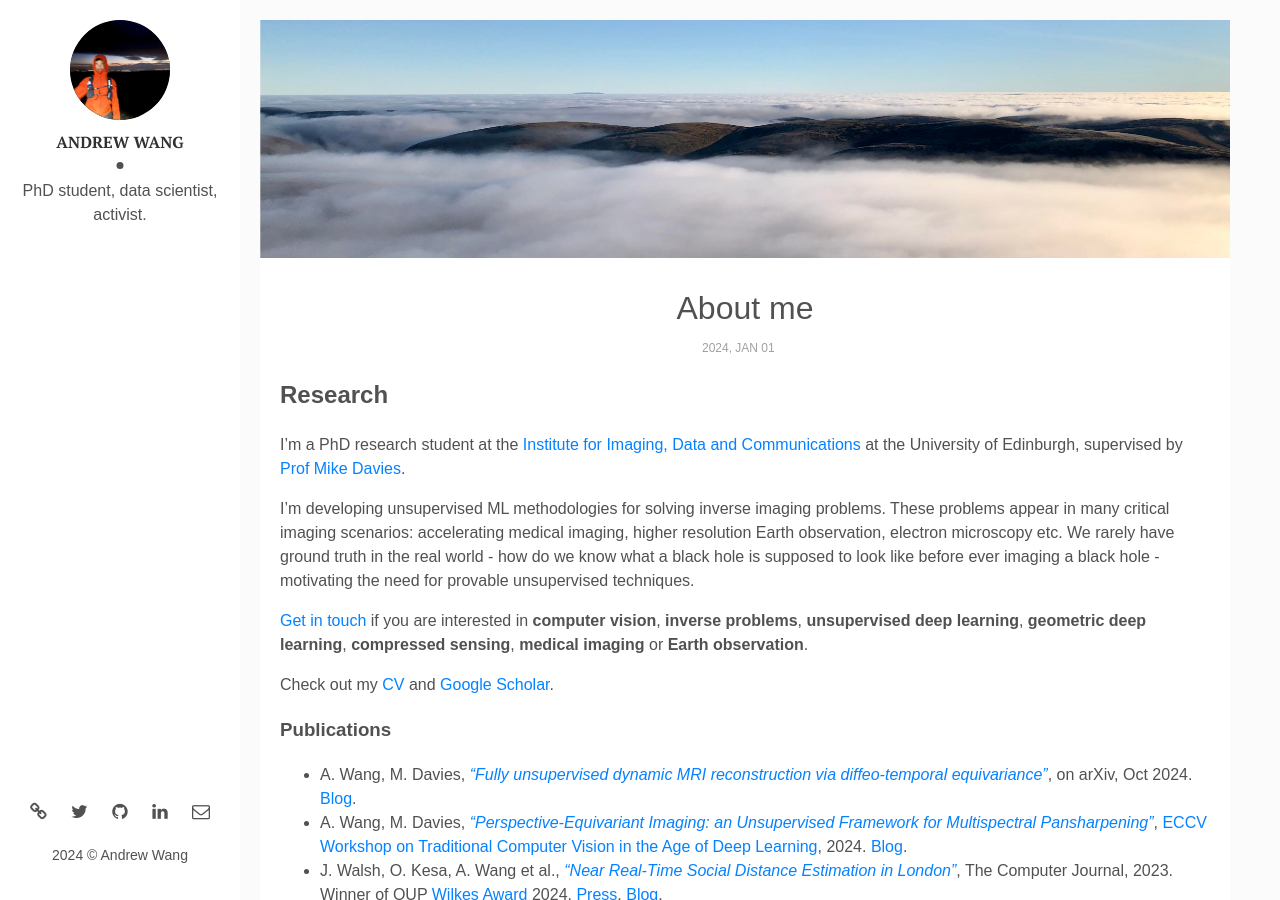
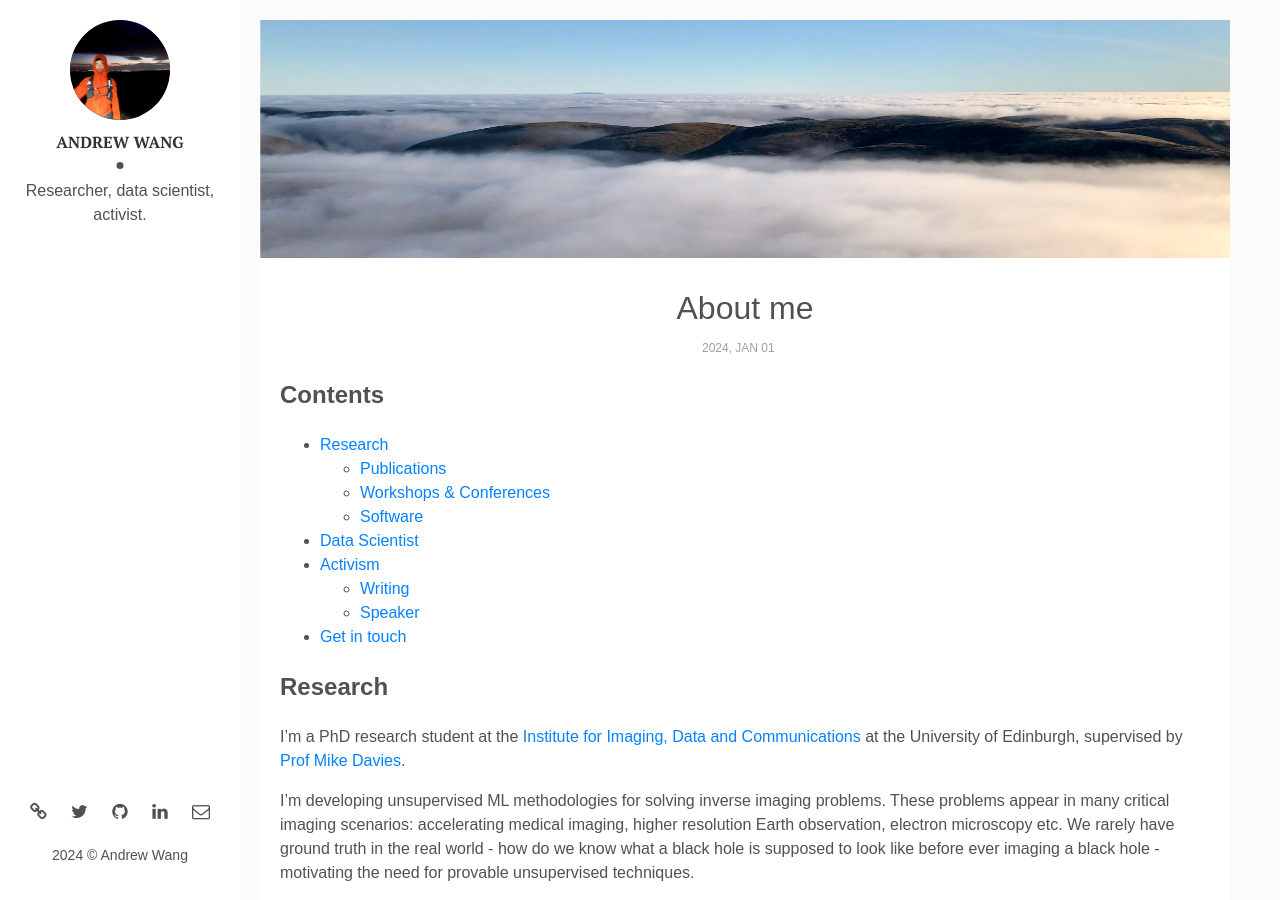
Before and after one commit to Andrewwango/andrewwango.github.io, a Jekyll site: the page built from _posts/2024-01-21-about.markdown, in a window 1280 px wide and 900 px high. Built offline with Jekyll 4.4.1, drawn with Linux system fonts in a browser that asks for light colours.

Commit message:
update about

```diff
--- a/_config.yml
+++ b/_config.yml
@@ -9,7 +9,7 @@ site-twitter: #if your site has a twitter account, enter it here
 # Author Settings
 author: Andrew Wang # add your name
 author-img: logo.jpg # add your photo
-about-author: PhD student, data scientist, activist. #PhD student in ML at the University of Edinburgh. Data scientist interested in social good. Campaigning for better access to the outdoors for everyone.
+about-author: Researcher, data scientist, activist. #PhD student in ML at the University of Edinburgh. Data scientist interested in social good. Campaigning for better access to the outdoors for everyone.
 cv-author: "https://andrewwango.github.io/cv.pdf"
 google-scholar: "https://scholar.google.com/citations?user=00ET0NAAAAAJ"
 social-twitter: andrewwango # add your Twitter handle
--- a/_posts/2024-01-21-about.markdown
+++ b/_posts/2024-01-21-about.markdown
@@ -6,6 +6,19 @@ date: 2024-01-01 00:00:00 +0000
 description:
 img: coomb.jpg
 ---
+
+## Contents
+
+- [Research](#research)
+  - [Publications](#publications)
+  - [Workshops & Conferences](#workshops--conferences)
+  - [Software](#software)
+- [Data Scientist](#data-scientist)
+- [Activism](#activism)
+  - [Writing](#writing)
+  - [Speaker](#speaker)
+- [Get in touch](#get-in-touch)
+
 
 ## Research
 
```
